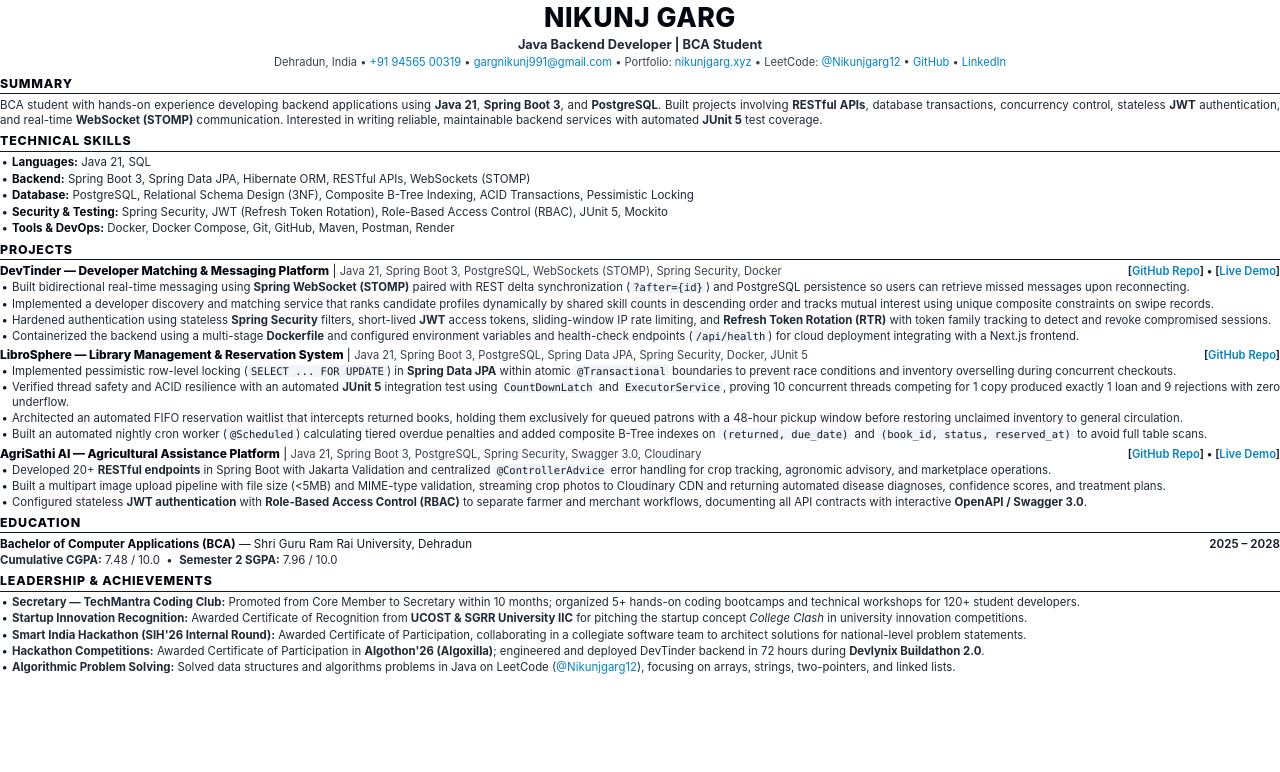
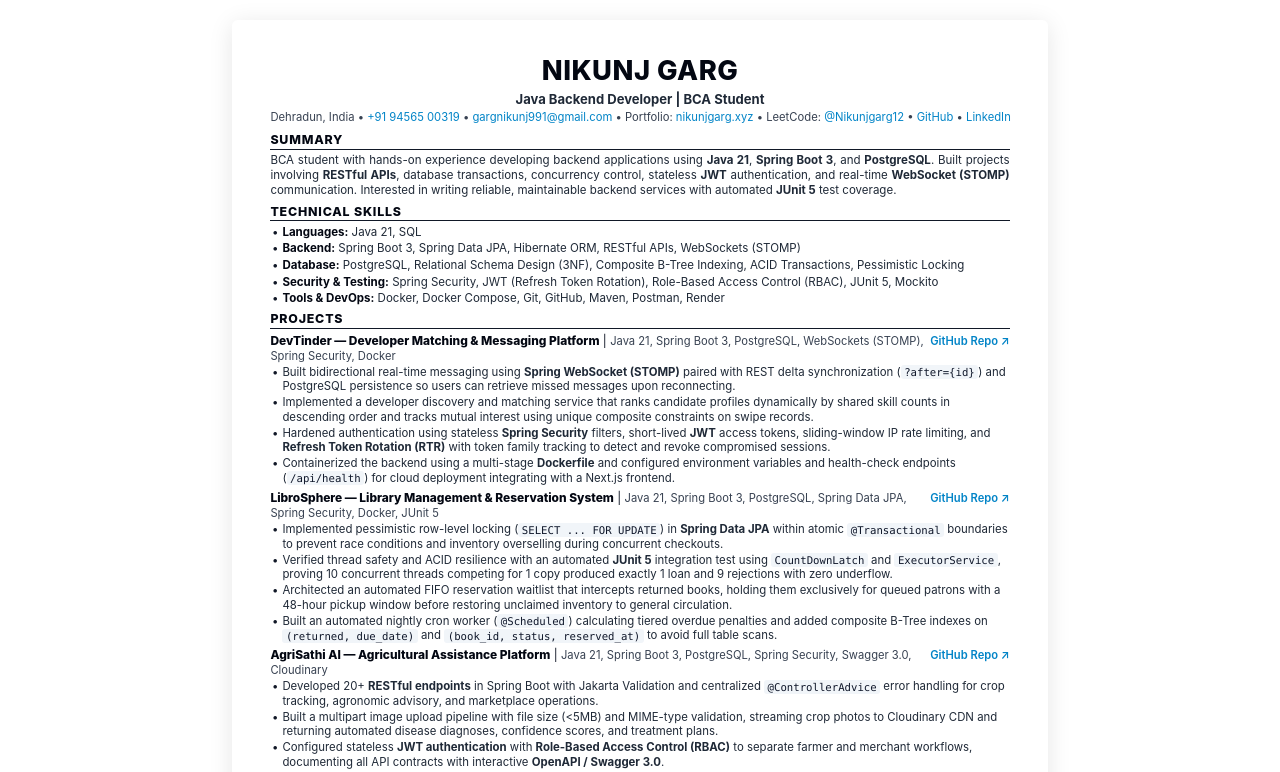
Before and after one commit to gargnikunj991-ux/real, a plain HTML site: page resume.html in a window 1280 px wide. Shown: the top 772 px of the page. Drawn offline with Linux system fonts and the light colour scheme.

Commit message:
fix(resume,projects): remove inactive live demo links and polish single-page ATS resume layout

```diff
--- a/js/app.js
+++ b/js/app.js
@@ -6,7 +6,6 @@ const projectDetails = {
         title: "AgriSathi AI — Agricultural Intelligence & Decision Support",
         subtitle: "Java 21 · Spring Boot 3.x · Spring Data JPA · PostgreSQL · JWT Auth · Computer Vision Pipeline",
         github: "https://github.com/gargnikunj991-ux/AgriSathi_AI",
-        demo: "https://agri-sathi-ai-three.vercel.app/",
         architecture: [
             "Client Tier (Web / Mobile App / Swagger UI) ➔ Spring Boot 3 REST Controllers (/api/v1)",
             "Stateless Security Filter Chain: Spring Security 6, JWT Bearer validation, BCrypt hashing & RBAC (FARMER, BUYER, ADMIN)",
@@ -55,7 +54,6 @@ const projectDetails = {
         title: "DevTinder — Developer Teammate Matching Platform (Backend)",
         subtitle: "Java 21 · Spring Boot 3 · PostgreSQL 16 · WebSockets (STOMP) · Spring Security · Render Cloud",
         github: "https://github.com/gargnikunj991-ux/Devlynix-Buildathon-2.0.git",
-        demo: "https://devlynix-frontend12-git-main-hxmblevishus-projects.vercel.app/",
         architecture: [
             "Engineering Role: Architected backend for developer collaboration platform with Java 21 & Spring Boot 3, evolving hackathon MVP into full Next.js client integration",
             "Real-Time Messaging Broker: Bidirectional chat over WebSockets (STOMP) with delta sync fallback (GET /api/chat/{id}/messages?after={id}) and unread tracking over normalized PostgreSQL schemas",
@@ -78,7 +76,7 @@ const projectDetails = {
             { name: "ChatController.java", desc: "Delta synchronization (?after={id}), read receipts (/read), and WebSocket STOMP broadcast integration", url: "https://github.com/gargnikunj991-ux/Devlynix-Buildathon-2.0.git" },
             { name: "MatchService.java", desc: "Swipe evaluation state machine, incoming like queries, mutual match creation, and unmatching cascade", url: "https://github.com/gargnikunj991-ux/Devlynix-Buildathon-2.0.git" },
             { name: "RateLimitFilter.java", desc: "In-memory sliding-window IP rate limiter safeguarding authentication and discovery endpoints", url: "https://github.com/gargnikunj991-ux/Devlynix-Buildathon-2.0.git" },
-            { name: "CassetteCard.tsx", desc: "Retro cassette-styled candidate card with mechanical audio feedback, Framer Motion gestures, and dossier modal", url: "https://devlynix-frontend12-git-main-hxmblevishus-projects.vercel.app/" }
+            { name: "CassetteCard.tsx", desc: "Retro cassette-styled candidate card with mechanical audio feedback, Framer Motion gestures, and dossier modal", url: "https://github.com/gargnikunj991-ux/Devlynix-Buildathon-2.0.git" }
         ],
         endpoints: [
             { method: "POST", route: "/api/auth/register", desc: "Registers developer profile with skill tags, email, and BCrypt-hashed password" },
--- a/llms.txt
+++ b/llms.txt
@@ -23,7 +23,6 @@ Nikunj Garg is a results-driven Java Backend Developer engineering scalable back
 ### 1. DevTinder — Developer Teammate Matching Platform (Backend Flagship)
 - **Overview**: Teammate matchmaking platform originally prototyped during Devlynix Buildathon 2.0 with frontend teammates, then independently evolved and elevated into a production-grade backend service powering a Next.js client.
 - **Tech Stack**: Java 21, Spring Boot 3, PostgreSQL 16, WebSockets (STOMP), Spring Security 6 (JWT & Refresh Token Rotation), Docker, Render Cloud.
-- **Live Demo**: https://devlynix-frontend12-git-main-hxmblevishus-projects.vercel.app/
 - **GitHub Repository**: https://github.com/gargnikunj991-ux/Devlynix-Buildathon-2.0.git
 - **Key Capabilities**: Bidirectional STOMP WebSocket broker with delta query synchronization (`?after={id}`) and unread tracking over normalized schemas; candidate discovery service ranking profiles dynamically by shared skill counts and mutual swipe constraints; stateless Spring Security filters with Refresh Token Rotation, sliding-window IP rate limiting (`RateLimitFilter`), incoming match radar, and queue rewind; multi-stage Docker containerization with `/api/health` monitoring for cloud deployment.
 
@@ -36,7 +35,6 @@ Nikunj Garg is a results-driven Java Backend Developer engineering scalable back
 ### 3. AgriSathi AI — Agricultural Intelligence & Decision Platform
 - **Overview**: 30-day hackathon agritech backend providing crop health diagnostics, agronomic advisory, and peer-to-peer producer trade.
 - **Tech Stack**: Java 21, Spring Boot 3, PostgreSQL, Spring Data JPA, Spring Security, JWT & RBAC, Cloudinary CDN, OpenAPI / Swagger 3.0.
-- **Live Demo**: https://agri-sathi-ai-three.vercel.app/
 - **GitHub Repository**: https://github.com/gargnikunj991-ux/AgriSathi_AI
 - **Key Capabilities**: 25+ modular REST APIs; multipart crop scan ingestion pipeline streaming to Cloudinary CDN and computer vision classification models for real-time disease diagnosis with statistical confidence scores; hyper-local agronomic weather engine, peer-to-peer marketplace, and interactive Swagger 3.0 documentation.
 
--- a/resume.html
+++ b/resume.html
@@ -6,7 +6,18 @@
     <style>
         @page {
             size: letter;
-            margin: 0.35in 0.42in 0.30in 0.42in;
+            margin: 0.32in 0.40in 0.28in 0.40in;
+        }
+
+        @media screen {
+            body {
+                max-width: 8.5in;
+                margin: 20px auto;
+                padding: 0.35in 0.40in;
+                background-color: #ffffff;
+                box-shadow: 0 4px 24px rgba(0, 0, 0, 0.1);
+                border-radius: 6px;
+            }
         }
 
         * {
@@ -19,8 +30,8 @@
             font-family: -apple-system, BlinkMacSystemFont, "Segoe UI", Roboto, "Helvetica Neue", Arial, sans-serif;
             color: #111827;
             background-color: #ffffff;
-            font-size: 8.85pt;
-            line-height: 1.31;
+            font-size: 8.65pt;
+            line-height: 1.28;
             -webkit-font-smoothing: antialiased;
         }
 
@@ -35,11 +46,11 @@
 
         .header {
             text-align: center;
-            margin-bottom: 6px;
+            margin-bottom: 7px;
         }
 
         .header h1 {
-            font-size: 20pt;
+            font-size: 20.5pt;
             font-weight: 800;
             letter-spacing: 0.5px;
             color: #030712;
@@ -48,17 +59,17 @@
         }
 
         .header .subtitle {
-            font-size: 9.6pt;
+            font-size: 9.8pt;
             font-weight: 700;
             color: #1f2937;
-            margin-bottom: 2.5px;
+            margin-bottom: 3px;
         }
 
         .header .contact-line {
-            font-size: 8.35pt;
+            font-size: 8.45pt;
             color: #374151;
             text-align: center;
-            line-height: 1.25;
+            line-height: 1.28;
             white-space: nowrap;
         }
 
@@ -112,7 +123,7 @@
         }
 
         .project-item {
-            margin-bottom: 4px;
+            margin-bottom: 4.5px;
         }
 
         .project-header {
@@ -151,11 +162,11 @@
         .bullets li {
             position: relative;
             padding-left: 12px;
-            margin-bottom: 1.6px;
+            margin-bottom: 1.5px;
             font-size: 8.55pt;
             color: #1f2937;
             line-height: 1.27;
-            text-align: justify;
+            text-align: left;
         }
 
         .bullets li::before {
@@ -169,9 +180,9 @@
         .code-pill {
             font-family: ui-monospace, SFMono-Regular, Menlo, Monaco, Consolas, monospace;
             background: #f1f5f9;
-            padding: 0 3px;
+            padding: 0.5px 3.5px;
             border-radius: 3px;
-            font-size: 7.9pt;
+            font-size: 8pt;
             color: #0f172a;
         }
 
@@ -179,7 +190,7 @@
             display: flex;
             justify-content: space-between;
             align-items: baseline;
-            font-size: 8.75pt;
+            font-size: 8.85pt;
         }
 
         .education-title {
@@ -193,9 +204,9 @@
         }
 
         .education-cgpa {
-            font-size: 8.55pt;
+            font-size: 8.65pt;
             color: #1f2937;
-            margin-top: 1px;
+            margin-top: 1.5px;
         }
 
         .achievements-list {
@@ -206,10 +217,11 @@
         .achievements-list li {
             position: relative;
             padding-left: 12px;
-            margin-bottom: 1.8px;
-            font-size: 8.55pt;
+            margin-bottom: 2.2px;
+            font-size: 8.65pt;
             color: #1f2937;
-            line-height: 1.27;
+            line-height: 1.30;
+            text-align: left;
         }
 
         .achievements-list li::before {
@@ -263,7 +275,7 @@
                     <span class="project-title">DevTinder &mdash; Developer Matching &amp; Messaging Platform</span> | <span class="project-tech">Java 21, Spring Boot 3, PostgreSQL, WebSockets (STOMP), Spring Security, Docker</span>
                 </div>
                 <div class="project-links">
-                    [<a href="https://github.com/gargnikunj991-ux/Devlynix-Buildathon-2.0.git">GitHub Repo</a>] &bull; [<a href="https://devlynix-frontend12-git-main-hxmblevishus-projects.vercel.app/">Live Demo</a>]
+                    <a href="https://github.com/gargnikunj991-ux/Devlynix-Buildathon-2.0.git">GitHub Repo ↗</a>
                 </div>
             </div>
             <ul class="bullets">
@@ -281,7 +293,7 @@
                     <span class="project-title">LibroSphere &mdash; Library Management &amp; Reservation System</span> | <span class="project-tech">Java 21, Spring Boot 3, PostgreSQL, Spring Data JPA, Spring Security, Docker, JUnit 5</span>
                 </div>
                 <div class="project-links">
-                    [<a href="https://github.com/gargnikunj991-ux/library_spring.git">GitHub Repo</a>]
+                    <a href="https://github.com/gargnikunj991-ux/library_spring.git">GitHub Repo ↗</a>
                 </div>
             </div>
             <ul class="bullets">
@@ -299,7 +311,7 @@
                     <span class="project-title">AgriSathi AI &mdash; Agricultural Assistance Platform</span> | <span class="project-tech">Java 21, Spring Boot 3, PostgreSQL, Spring Security, Swagger 3.0, Cloudinary</span>
                 </div>
                 <div class="project-links">
-                    [<a href="https://github.com/gargnikunj991-ux/AgriSathi_AI.git">GitHub Repo</a>] &bull; [<a href="https://agri-sathi-ai-three.vercel.app/">Live Demo</a>]
+                    <a href="https://github.com/gargnikunj991-ux/AgriSathi_AI.git">GitHub Repo ↗</a>
                 </div>
             </div>
             <ul class="bullets">
```
Also changed, not shown: index.html (+0 -6 lines), 1 other file.
